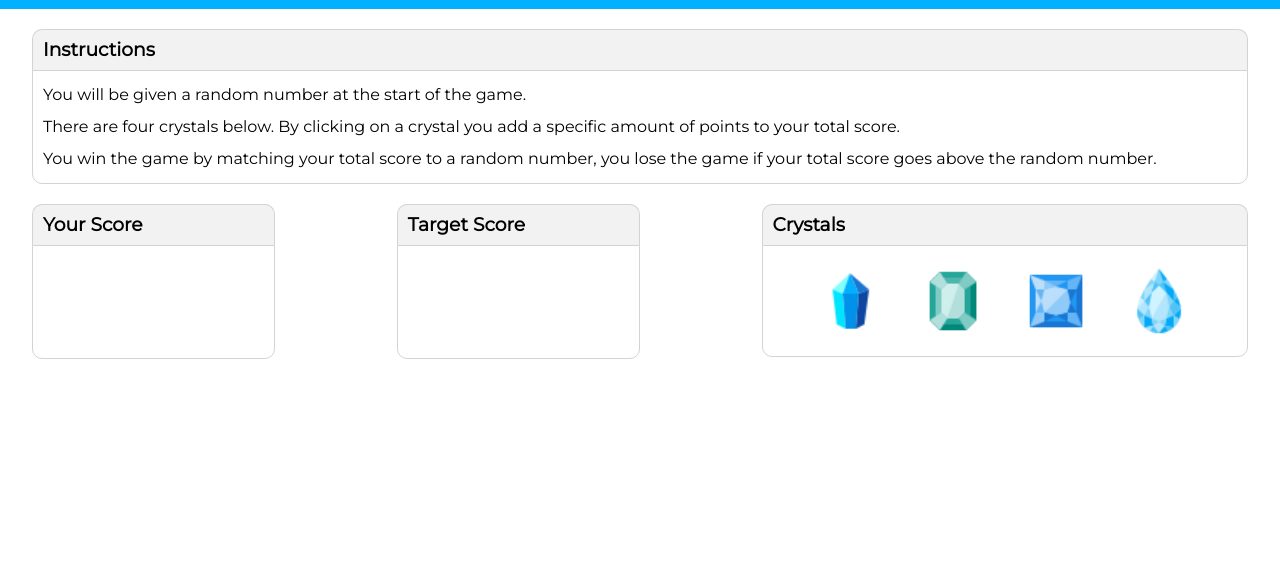
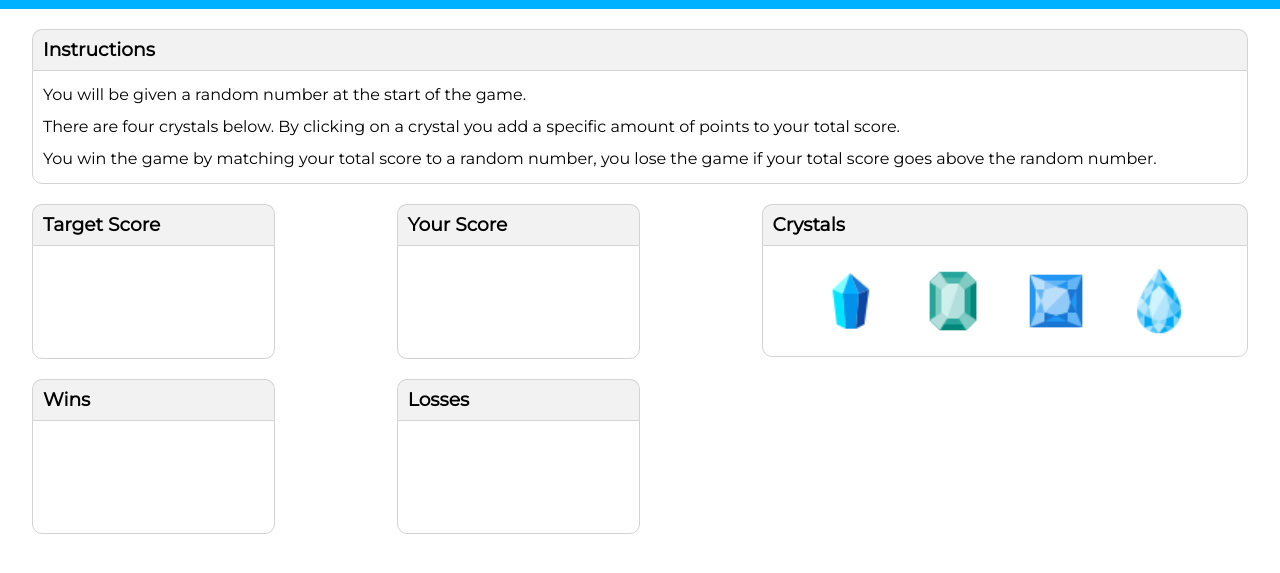
Before and after one commit to wisemufin/unit-4-game, a plain HTML site: page index.html in a window 1280 px wide. Shown: the part 91-664 px from the top of the page. Drawn offline with Linux system fonts and the light colour scheme.

Commit message:
HTML and CSS complete

```diff
--- a/assets/css/style.css
+++ b/assets/css/style.css
@@ -79,6 +79,13 @@ header h1 {
   width: 20%;
 }
 
+.half-width-column {
+  display: flex;
+  flex-direction: column;
+  width: 20%;
+  margin-right: 10%;
+}
+
 .box-container {
   display: flex;
   flex-direction: column;
@@ -111,6 +118,11 @@ header h1 {
   justify-content: space-between;
 }
 
+.flex-container-alt {
+  display: flex;
+
+}
+
 .score-alignment {
   display: flex;
   height: 112px;
--- a/index.html
+++ b/index.html
@@ -8,9 +8,12 @@
     <title>Unit-4-Game</title>
   </head>
   <body>
+    <!--Header HTML  -->
     <header>
       <h1>Crystal Game!</h1>
     </header>
+
+    <!--HTML for the instructions section  -->
     <div class="container-width">
       <div class="box-header">
         <h3>Instructions</h3>
@@ -28,21 +31,23 @@
         </p>
       </div>
     </div>
+
+    <!--Second rows HTML  -->
     <div class="container-width flex-container">
+      <div class="column">
+        <div class="box-header-alt">
+          <h3>Target Score</h3>
+        </div>
+        <div class="instructions-text score-alignment">
+          <p id = "targetScore"></p>
+        </div>
+      </div>
       <div class="column">
         <div class="box-header-alt">
           <h3>Your Score</h3>
         </div>
         <div class="instructions-text score-alignment">
-          <p id = "your-score"></p>
-        </div>
-      </div>
-      <div class="column">
-        <div class="box-header-alt">
-          <h3>Target Score</h3>
-        </div>
-        <div class="instructions-text score-alignment">
-          <p id="target-score"></p>
+          <p id="yourScore"></p>
         </div>
       </div>
       <div class="column medium-box">
@@ -57,6 +62,23 @@
         </div>
       </div>
     </div>
-
+    <div class="container-width flex-container-alt">
+      <div class="half-width-column">
+        <div class="box-header">
+          <h3>Wins</h3>
+        </div>
+        <div class="instructions-text score-alignment">
+          <p id = "winCount"></p>
+        </div>
+      </div>
+      <div class="half-width-column">
+        <div class="box-header">
+          <h3>Losses</h3>
+        </div>
+        <div class="instructions-text score-alignment">
+          <p id = "lossCount"></p>
+        </div>
+      </div>
+    </div>
   </body>
 </html>
```
